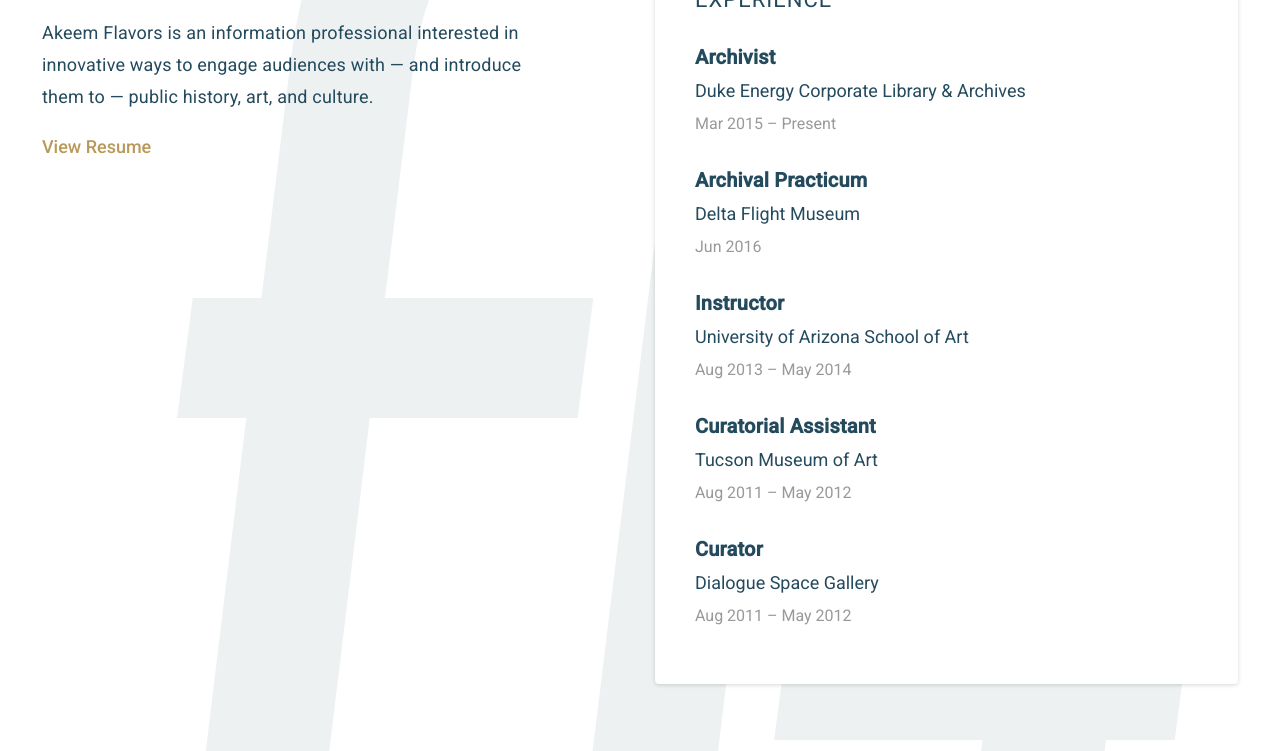
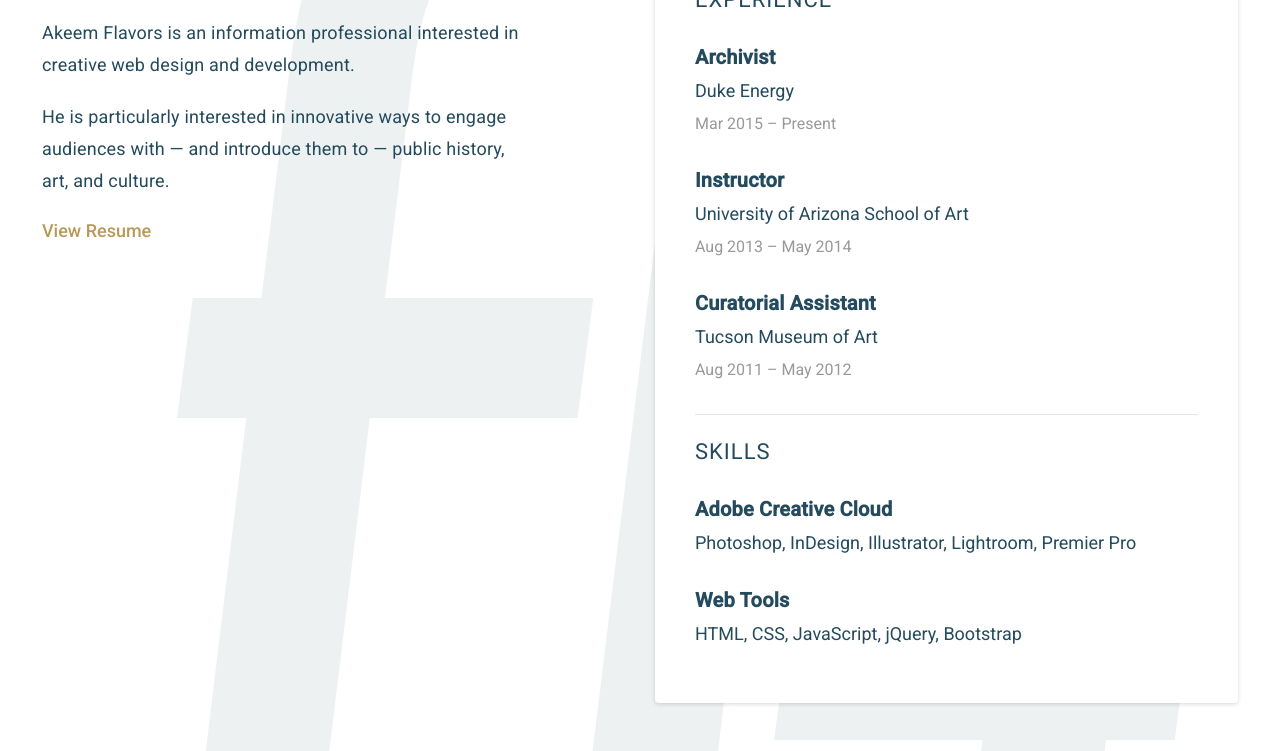
Before and after one commit to aflavors/2-responsive-portfolio, a plain HTML site: page about/index.html in a window 1280 px wide. Shown: the part 201-952 px from the top of the page. Drawn offline with nearby package versions, Linux system fonts and the light colour scheme.

Commit message:
content update

```diff
--- a/about/index.html
+++ b/about/index.html
@@ -31,7 +31,8 @@
                     <div class="row">
                         <div class="col-lg-5 primary-content">
                             <h1 class="">About</h1>
-                            <p class="intro">Akeem Flavors is an information professional interested in innovative ways to engage audiences with — and introduce them to — public history, art, and culture.
+                            <p class="intro">Akeem Flavors is an information professional interested in creative web design and development.</p>
+                            <p class="intro">He is particularly interested in innovative ways to engage audiences with — and introduce them to — public history, art, and culture.
                             </p>
                             <a href="#" class="text-link">View Resume</a>
                         </div>
@@ -40,14 +41,10 @@
                         <div class="col-lg-6">
                             <div class="card">
                                 <div class="card-body">
-                            <h2 class="">Experience</h2>
+                                    <h2>Experience</h2>
                                     <ul class="list-group">
                                         <li class="list-item">
-                                    <p><h3>Archivist</h3><span class="subtitle">Duke Energy Corporate Library & Archives</span><br><span class="desc">Mar 2015 – Present</span>
-                                    </p>
-                                    </li>
-                                    <li class="list-item">
-                                    <p><h3>Archival Practicum</h3><span class="subtitle">Delta Flight Museum</span><br><span class="desc">Jun 2016</span>
+                                        <p><h3>Archivist</h3><span class="subtitle">Duke Energy</span><br><span class="desc">Mar 2015 – Present</span>
                                         </p>
                                         </li>
                                         <li class="list-item">
@@ -58,8 +55,20 @@
                                         <p><h3>Curatorial Assistant</h3><span class="subtitle">Tucson Museum of Art</span><br><span class="desc">Aug 2011 – May 2012</span>
                                         </p>
                                         </li>
+                                    </ul>
+                                    <hr>
+                                    <h2>Skills</h2>
+                                    <ul class="list-group">
                                         <li class="list-item">
-                                    <p><h3>Curator</h3><span class="subtitle">Dialogue Space Gallery</span><br><span class="desc">Aug 2011 – May 2012</span>
+                                            <p>
+                                                <h3>Adobe Creative Cloud</h3>
+                                                <span class="subtitle">Photoshop, InDesign, Illustrator, Lightroom, Premier Pro</span>
+                                            </p>
+                                        </li>
+                                        <li class="list-item">
+                                            <p>
+                                                <h3>Web Tools</h3>
+                                                <span class="subtitle">HTML, CSS, JavaScript, jQuery, Bootstrap</span>
                                             </p>
                                         </li>
                                     </ul>
```
Lines whose indentation alone changed are shown as unchanged.
